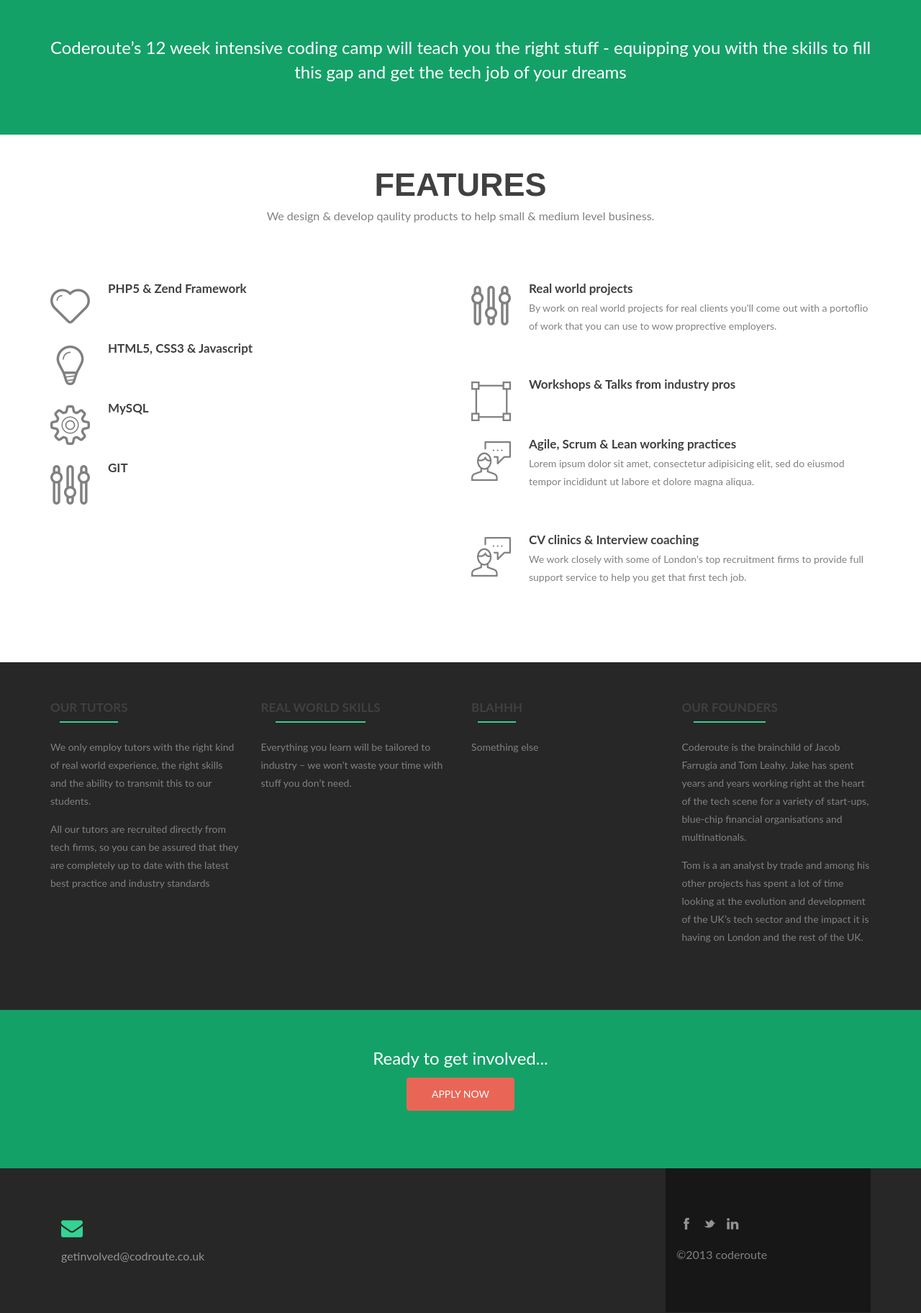
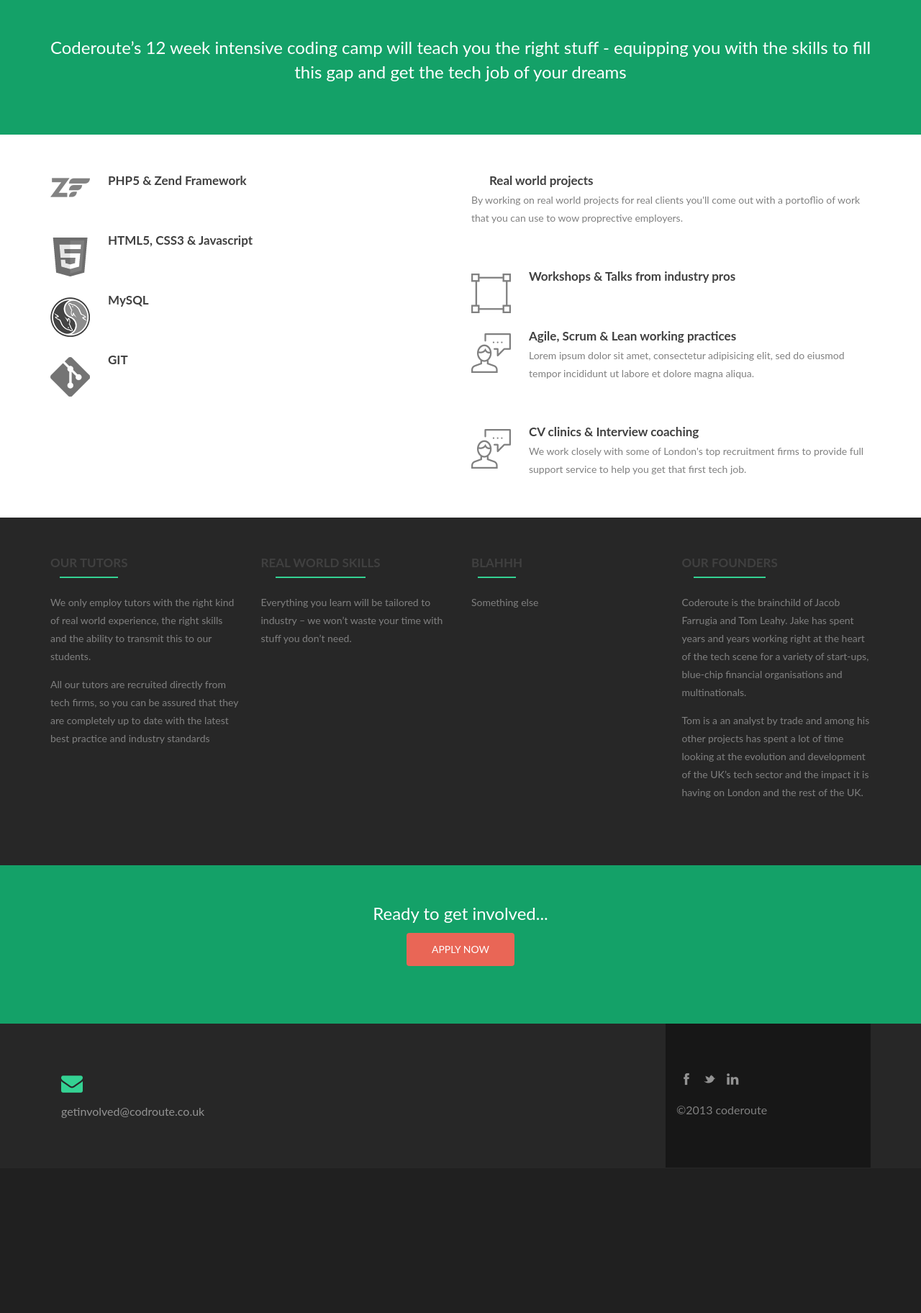
Before and after one commit to jacobfarrugia/coderoute, a CodeIgniter app: page /coderoute/ in a window 1280 px wide. Shown: the part 1313-3137 px from the top of the page at 72% size. After the commit the page ends 2866 px from the top, so only its background shows below. Run offline with CodeIgniter, Linux system fonts and the light colour scheme.

Commit message:
home page stuff

```diff
--- a/application/views/pages/home-features.php
+++ /dev/null
@@ -1,121 +0,0 @@
-<!-- SECTION HEADER -->
-	<div class="section-header">
-
-		<!-- SECTION TITLE -->
-		<h2 class="dark-text">Features</h2>
-
-		<!-- SHORT DESCRIPTION ABOUT THE SECTION -->
-		<h6>
-			We design &amp; develop qaulity products to help small &amp; medium level business.
-		</h6>
-	</div>
-	<!-- / END SECTION HEADER -->
-
-	<!-- FEATURS -->
-	<div class="row">
-
-		<!-- FEATURES COLUMN LEFT -->
-		<div class="col-md-6 col-sm-6">
-
-			<!-- FEATURE -->
-			<div class="feature">
-				<div class="feature-icon">
-					<i class="icon-heart-1"></i>
-				</div>
-				<h5>PHP5 & Zend Framework</h5>
-				<p>
-
-				</p>
-			</div>
-			<!-- / END FEATURE -->
-
-			<!-- FEATURE -->
-			<div class="feature">
-				<div class="feature-icon">
-					<i class="icon-bulb"></i>
-				</div>
-				<h5>HTML5, CSS3 & Javascript</h5>
-				<p>
-
-				</p>
-			</div>
-			<!-- / END FEATURE -->
-
-			<!-- FEATURE -->
-			<div class="feature">
-				<div class="feature-icon">
-					<i class="icon-settings-1"></i>
-				</div>
-				<h5>MySQL</h5>
-				<p>
-
-				</p>
-			</div>
-			<!-- / END FEATURE -->
-
-			<!-- FEATURE -->
-			<div class="feature">
-				<div class="feature-icon">
-					<i class="icon-params"></i>
-				</div>
-				<h5>GIT</h5>
-				<p>
-
-				</p>
-			</div>
-			<!-- / END FEATURE -->
-
-		</div> <!-- / FEATURES COLUMN LEFT -->
-
-		<!-- FEATURES COLUMN RIGHT -->
-		<div class="col-md-6 col-sm-6 wow">
-			<!-- FEATURE -->
-			<div class="feature">
-				<div class="feature-icon">
-					<i class="icon-params"></i>
-				</div>
-				<h5>Real world projects</h5>
-				<p>
-					By work on real world projects for real clients you'll come out with a portoflio of work that you can use to wow proprective employers.
-				</p>
-			</div>
-			<!-- / END FEATURE -->
-
-			<!-- FEATURE -->
-			<div class="feature">
-				<div class="feature-icon">
-					<i class="icon-handle-streamline-vector"></i>
-				</div>
-				<h5>Workshops & Talks from industry pros</h5>
-				<p>
-
-				</p>
-			</div>
-			<!-- / END FEATURE -->
-
-			<!-- FEATURE -->
-			<div class="feature">
-				<div class="feature-icon">
-					<i class="icon-speech-streamline-talk-user"></i>
-				</div>
-				<h5>Agile, Scrum & Lean working practices</h5>
-				<p>
-					 Lorem ipsum dolor sit amet, consectetur adipisicing elit, sed do eiusmod tempor incididunt ut labore et dolore magna aliqua.
-				</p>
-			</div>
-			<!-- / END FEATURE -->
-
-			<!-- FEATURE -->
-			<div class="feature">
-				<div class="feature-icon">
-					<i class="icon-speech-streamline-talk-user"></i>
-				</div>
-				<h5>CV clinics & Interview coaching </h5>
-				<p>
-					 We work closely with some of London's top recruitment firms to provide full support service to help you get that first tech job.
-				</p>
-			</div>
-			<!-- / END FEATURE -->
-
-		</div> <!-- / END FEATURES COLUMN RIGHT -->
-	</div> <!-- / END FEATURES -->
--- a/application/views/pages/home-separator-cta.php
+++ /dev/null
@@ -1,9 +0,0 @@
-<div class="container text">
-
-			<h3 class="white-text wow fadeInLeft animated" data-wow-offset="30" data-wow-duration="1.5s" data-wow-delay="0.15s">
-			Ready to get involved... </h3>
-
-
-			<a href="" class="btn btn-primary custom-button red-btn">Apply Now</a>
-
-	</div>
--- a/application/views/pages/home-separator-generic.php
+++ /dev/null
@@ -1,3 +0,0 @@
-<h2 class="container text">Do this course & you'll get a job... fow shaw</h2>
-
-<p class="container text">Blahhh blahhh blah balahah Blahhh blahhh blah balahah Blahhh blahhh blah balahah Blahhh blahhh blah balahah Blahhh blahhh blah balahah </p>
--- a/application/views/pages/home.php
+++ b/application/views/pages/home.php
@@ -115,7 +115,131 @@
 <div class="container">
 
 
-	<?php include('home-features.php');?>
+	<!-- SECTION HEADER -->
+
+	<?/*
+	<div class="section-header">
+
+		<!-- SECTION TITLE -->
+		<h2 class="dark-text">Features</h2>
+
+		<!-- SHORT DESCRIPTION ABOUT THE SECTION -->
+		<h6>
+			We design &amp; develop qaulity products to help small &amp; medium level business.
+		</h6>
+	</div>
+
+	 */?>
+	<!-- / END SECTION HEADER -->
+
+	<!-- FEATURS -->
+	<div class="row">
+
+		<!-- FEATURES COLUMN LEFT -->
+		<div class="col-md-6 col-sm-6">
+
+			<!-- FEATURE -->
+			<div class="feature">
+				<div class="feature-icon">
+					<i ><img src="images/icon-zend.png"/></i>
+				</div>
+				<h5>PHP5 & Zend Framework</h5>
+				<p>
+
+				</p>
+			</div>
+			<!-- / END FEATURE -->
+
+			<!-- FEATURE -->
+			<div class="feature">
+				<div class="feature-icon">
+					<i ><img src="images/icon-html.png"/></i>
+				</div>
+				<h5>HTML5, CSS3 & Javascript</h5>
+				<p>
+
+				</p>
+			</div>
+			<!-- / END FEATURE -->
+
+			<!-- FEATURE -->
+			<div class="feature">
+				<div class="feature-icon">
+					<i ><img src="images/icon-mysql.png"/></i>
+				</div>
+				<h5>MySQL</h5>
+				<p>
+
+				</p>
+			</div>
+			<!-- / END FEATURE -->
+
+			<!-- FEATURE -->
+			<div class="feature">
+				<div class="feature-icon">
+					<i ><img src="images/icon-git.png"/></i>
+				</div>
+				<h5>GIT</h5>
+				<p>
+
+				</p>
+			</div>
+			<!-- / END FEATURE -->
+
+		</div> <!-- / FEATURES COLUMN LEFT -->
+
+		<!-- FEATURES COLUMN RIGHT -->
+		<div class="col-md-6 col-sm-6 wow">
+			<!-- FEATURE -->
+			<div class="feature">
+				<div class="feature-icon">
+
+				</div>
+				<h5>Real world projects</h5>
+				<p>
+					By working on real world projects for real clients you'll come out with a portoflio of work that you can use to wow proprective employers.
+				</p>
+			</div>
+			<!-- / END FEATURE -->
+
+			<!-- FEATURE -->
+			<div class="feature">
+				<div class="feature-icon">
+					<i class="icon-handle-streamline-vector"></i>
+				</div>
+				<h5>Workshops & Talks from industry pros</h5>
+				<p>
+
+				</p>
+			</div>
+			<!-- / END FEATURE -->
+
+			<!-- FEATURE -->
+			<div class="feature">
+				<div class="feature-icon">
+					<i class="icon-speech-streamline-talk-user"></i>
+				</div>
+				<h5>Agile, Scrum & Lean working practices</h5>
+				<p>
+					 Lorem ipsum dolor sit amet, consectetur adipisicing elit, sed do eiusmod tempor incididunt ut labore et dolore magna aliqua.
+				</p>
+			</div>
+			<!-- / END FEATURE -->
+
+			<!-- FEATURE -->
+			<div class="feature">
+				<div class="feature-icon">
+					<i class="icon-speech-streamline-talk-user"></i>
+				</div>
+				<h5>CV clinics & Interview coaching </h5>
+				<p>
+					 We work closely with some of London's top recruitment firms to provide full support service to help you get that first tech job.
+				</p>
+			</div>
+			<!-- / END FEATURE -->
+
+		</div> <!-- / END FEATURES COLUMN RIGHT -->
+	</div> <!-- / END FEATURES -->
 
 
 </div> <!-- / END CONTAINER -->
@@ -181,9 +305,17 @@
 ============================== -->
 
 <section class="separator-one">
-<div class="color-overlay">
+	<div class="color-overlay">
 
-	<?php include('home-separator-cta.php');?>
+	<div class="container text">
+
+		<h3 class="white-text" >
+			Ready to get involved...
+		</h3>
+
+		<a href="" class="btn btn-primary custom-button red-btn">Apply Now</a>
+
+	</div>
 
 </div>
 </section>  <!-- / END SEPARATOR -->
--- a/css/styles.css
+++ b/css/styles.css
@@ -1014,7 +1014,7 @@ width: -webkit-calc(100% / 2);
 .features {
 	background: #FFFFFF;
 	text-align: left;
-	padding-bottom: 51px;
+	xx-padding-bottom: 51px;
 }
 .features .feature {
 	margin-bottom: 55px;
```
Also changed, not shown: application/views/pages/home-about.php (deleted, +0 -82 lines), application/views/pages/home-focus.php (deleted), images/icon-git.png (added), images/icon-html.png (added), images/icon-mysql.png (added), images/icon-zend.png (added), images/zf-logo-mark.png (added).
